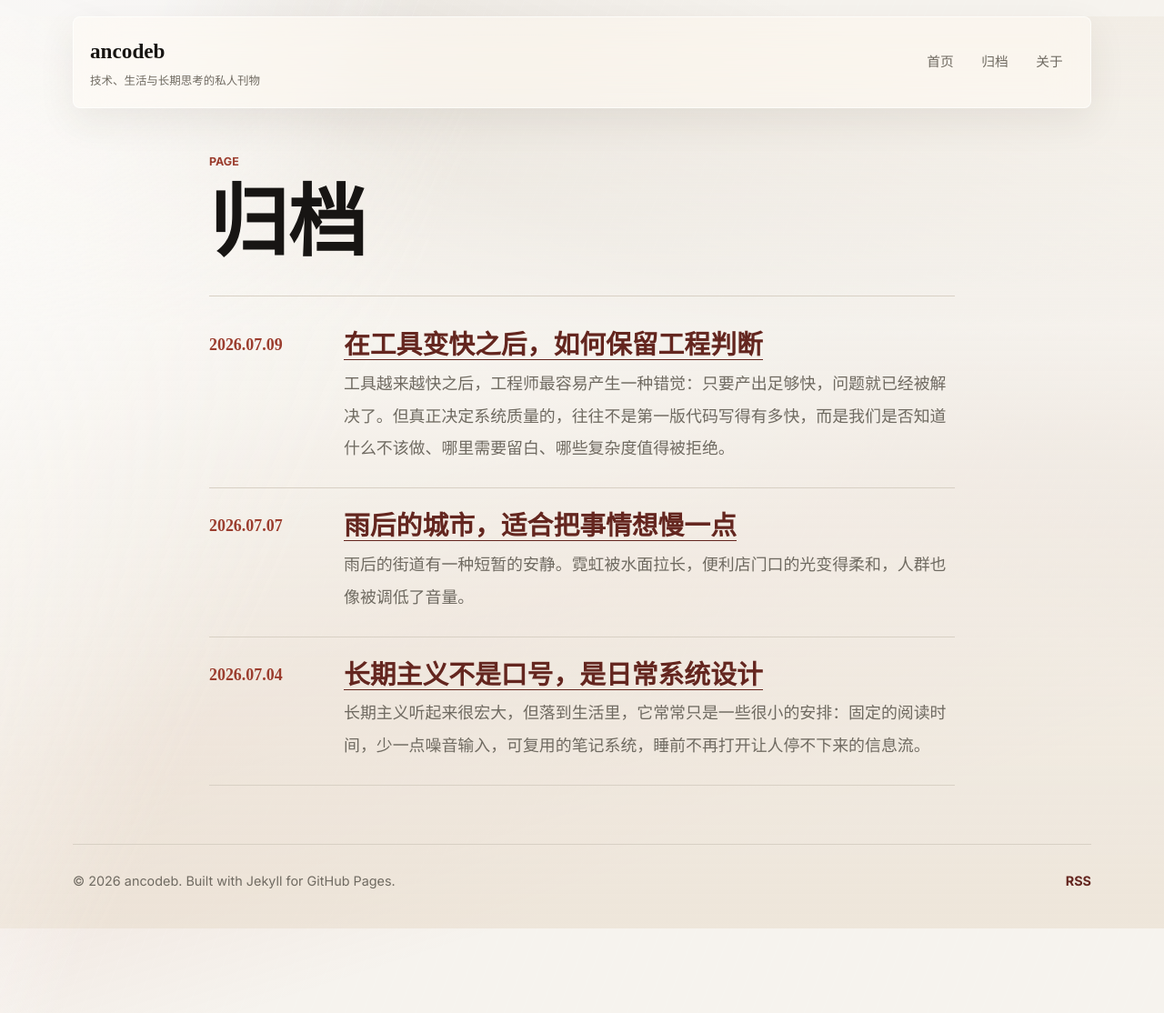
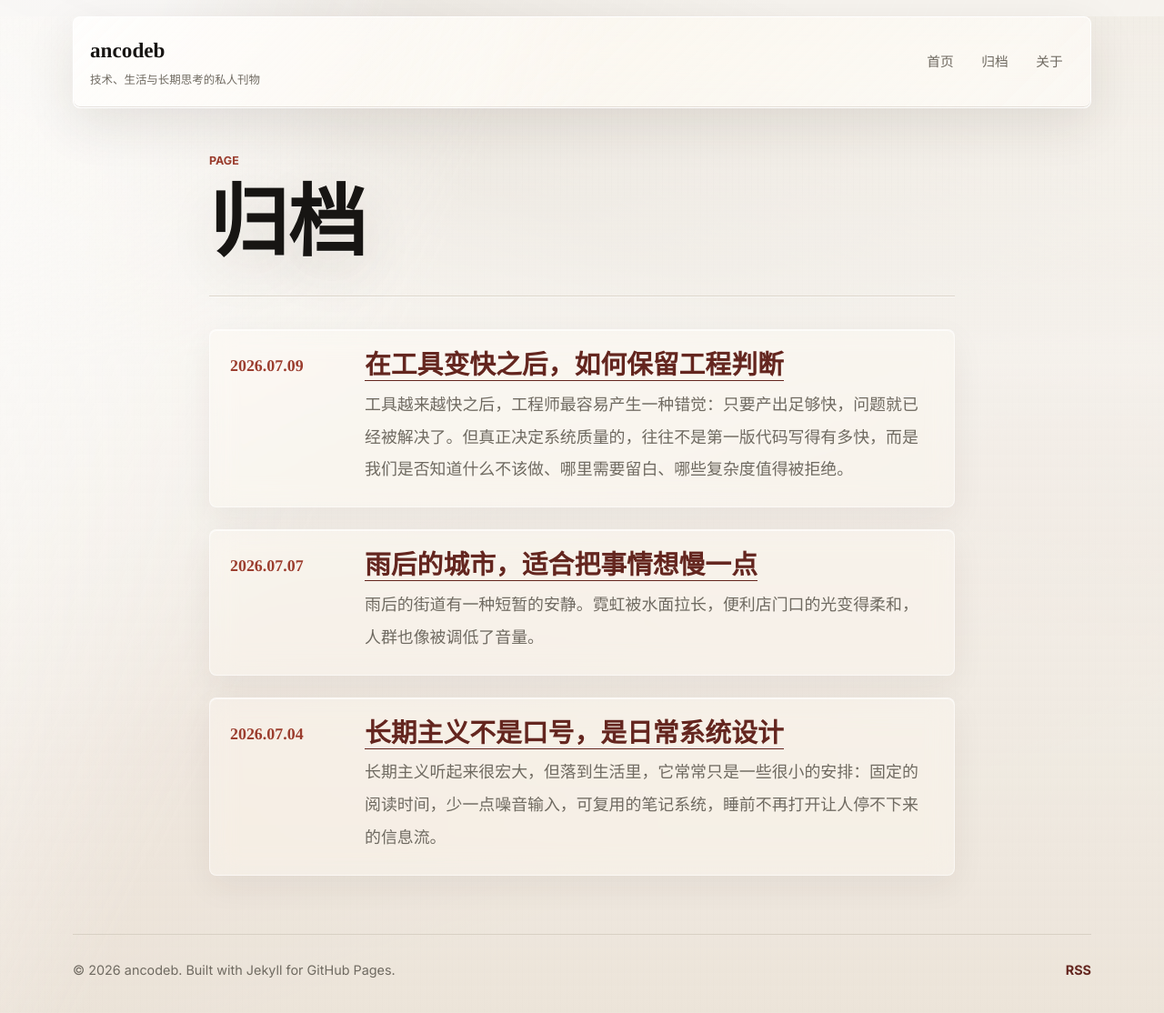
Before and after one commit to ancodeb999/ancodeb999.github.io, a Jekyll site: the page built from archive.md, in a window 1280 px wide and 1120 px high. Shown: the top 1114 px of the window at 91% size. Built offline with Jekyll 4.4.1, drawn with Linux system fonts in a browser that asks for light colours.

Commit message:
Refine premium glass texture

```diff
--- a/assets/css/main.css
+++ b/assets/css/main.css
@@ -10,7 +10,10 @@
   --glass: rgba(255, 252, 246, .68);
   --glass-strong: rgba(255, 252, 246, .82);
   --glass-line: rgba(255, 255, 255, .78);
-  --glass-shadow: 0 24px 70px rgba(64, 45, 32, .11);
+  --glass-shadow: 0 30px 90px rgba(48, 36, 27, .12), 0 8px 24px rgba(48, 36, 27, .07);
+  --edge-light: rgba(255, 255, 255, .92);
+  --edge-dark: rgba(89, 65, 49, .14);
+  --ink-soft: rgba(23, 21, 19, .72);
   --max: 1120px;
 }
 
@@ -23,6 +26,7 @@ html {
   background: var(--bg);
   font-family: Inter, "Noto Sans SC", system-ui, -apple-system, BlinkMacSystemFont, "Segoe UI", sans-serif;
   font-size: 16px;
+  text-rendering: geometricPrecision;
 }
 
 body {
@@ -31,8 +35,9 @@ body {
   margin: 0;
   overflow-x: hidden;
   background:
-    linear-gradient(115deg, rgba(255, 255, 255, .52), rgba(255, 255, 255, 0) 34%),
-    linear-gradient(180deg, rgba(236, 229, 218, .42), rgba(246, 243, 238, .88) 34%, rgba(233, 222, 207, .64));
+    linear-gradient(115deg, rgba(255, 255, 255, .58), rgba(255, 255, 255, 0) 34%),
+    linear-gradient(180deg, rgba(238, 232, 223, .48), rgba(246, 243, 238, .9) 34%, rgba(231, 221, 208, .7)),
+    repeating-linear-gradient(90deg, rgba(23, 21, 19, .018) 0 1px, transparent 1px 7px);
   line-height: 1.7;
 }
 
@@ -56,10 +61,17 @@ body::after {
   content: "";
   background:
     linear-gradient(125deg, transparent 0 18%, rgba(255, 255, 255, .3) 19%, transparent 24% 100%),
-    repeating-linear-gradient(112deg, rgba(255, 255, 255, .18) 0 1px, transparent 1px 18px);
-  opacity: .48;
+    repeating-linear-gradient(112deg, rgba(255, 255, 255, .2) 0 1px, transparent 1px 18px),
+    repeating-linear-gradient(0deg, rgba(23, 21, 19, .026) 0 1px, transparent 1px 3px);
+  mix-blend-mode: soft-light;
+  opacity: .52;
   pointer-events: none;
   animation: shimmer-drift 14s ease-in-out infinite alternate;
+}
+
+::selection {
+  color: var(--paper);
+  background: var(--accent-dark);
 }
 
 a {
@@ -78,19 +90,31 @@ a {
   position: sticky;
   top: 0;
   z-index: 10;
+  overflow: hidden;
   display: flex;
   align-items: center;
   justify-content: space-between;
   gap: 24px;
   padding: 18px 18px;
   margin-top: 18px;
-  background: rgba(255, 252, 246, .54);
-  border: 1px solid rgba(255, 255, 255, .62);
+  background:
+    linear-gradient(135deg, rgba(255, 255, 255, .7), rgba(255, 252, 246, .48) 44%, rgba(255, 255, 255, .3)),
+    rgba(255, 252, 246, .5);
+  border: 1px solid var(--edge-light);
   border-radius: 8px;
-  box-shadow: 0 14px 40px rgba(64, 45, 32, .08);
+  box-shadow: 0 18px 54px rgba(48, 36, 27, .1), inset 0 -1px 0 var(--edge-dark);
   backdrop-filter: blur(22px) saturate(140%);
   -webkit-backdrop-filter: blur(22px) saturate(140%);
   animation: rise-in .7s cubic-bezier(.22, 1, .36, 1) both;
+}
+
+.site-header::before {
+  position: absolute;
+  inset: 0;
+  content: "";
+  background: linear-gradient(105deg, transparent 0 28%, rgba(255, 255, 255, .52) 39%, transparent 52% 100%);
+  opacity: .34;
+  pointer-events: none;
 }
 
 .brand {
@@ -102,6 +126,7 @@ a {
   font-family: "Noto Serif SC", serif;
   font-size: 1.45rem;
   font-weight: 900;
+  text-shadow: 0 1px 0 rgba(255, 255, 255, .42);
 }
 
 .brand small {
@@ -152,11 +177,12 @@ a {
   z-index: -1;
   content: "";
   background:
-    linear-gradient(135deg, rgba(255, 255, 255, .42), rgba(255, 255, 255, .06) 42%, rgba(155, 61, 46, .08)),
-    linear-gradient(225deg, rgba(255, 252, 246, .18), rgba(255, 255, 255, 0));
-  border: 1px solid rgba(255, 255, 255, .52);
+    linear-gradient(135deg, rgba(255, 255, 255, .52), rgba(255, 255, 255, .08) 42%, rgba(155, 61, 46, .1)),
+    linear-gradient(225deg, rgba(255, 252, 246, .22), rgba(255, 255, 255, 0)),
+    repeating-linear-gradient(90deg, rgba(255, 255, 255, .11) 0 1px, transparent 1px 16px);
+  border: 1px solid rgba(255, 255, 255, .68);
   border-radius: 8px;
-  box-shadow: inset 0 1px 0 rgba(255, 255, 255, .82), inset 0 -18px 48px rgba(255, 255, 255, .18);
+  box-shadow: inset 0 1px 0 rgba(255, 255, 255, .9), inset 0 -22px 60px rgba(255, 255, 255, .2), 0 30px 90px rgba(48, 36, 27, .08);
   backdrop-filter: blur(16px) saturate(132%);
   -webkit-backdrop-filter: blur(16px) saturate(132%);
   animation: glass-breathe 9s ease-in-out infinite alternate;
@@ -170,6 +196,7 @@ a {
   font-weight: 700;
   letter-spacing: 0;
   text-transform: uppercase;
+  text-wrap: balance;
 }
 
 .hero h1 {
@@ -179,6 +206,8 @@ a {
   font-size: clamp(3.1rem, 8vw, 6.8rem);
   font-weight: 900;
   line-height: 1.04;
+  text-wrap: balance;
+  text-shadow: 0 1px 0 rgba(255, 255, 255, .55), 0 24px 68px rgba(48, 36, 27, .16);
   animation: rise-in .8s .08s cubic-bezier(.22, 1, .36, 1) both;
 }
 
@@ -187,17 +216,27 @@ a {
   margin: 0;
   color: var(--muted);
   font-size: 1.12rem;
+  text-wrap: pretty;
   animation: rise-in .8s .18s cubic-bezier(.22, 1, .36, 1) both;
 }
 
+.hero__note,
+.featured-card,
+.post-card,
+.post-nav a {
+  position: relative;
+  isolation: isolate;
+  overflow: hidden;
+}
+
 .hero__note {
-  position: relative;
-  overflow: hidden;
   padding: 24px;
-  background: var(--glass);
-  border: 1px solid var(--glass-line);
+  background:
+    linear-gradient(145deg, rgba(255, 255, 255, .68), rgba(255, 252, 246, .52) 48%, rgba(239, 229, 216, .46)),
+    var(--glass);
+  border: 1px solid var(--edge-light);
   border-radius: 8px;
-  box-shadow: var(--glass-shadow), inset 0 1px 0 rgba(255, 255, 255, .84);
+  box-shadow: var(--glass-shadow), inset 0 1px 0 rgba(255, 255, 255, .92), inset 0 -1px 0 var(--edge-dark);
   backdrop-filter: blur(24px) saturate(145%);
   -webkit-backdrop-filter: blur(24px) saturate(145%);
   animation: rise-in .8s .28s cubic-bezier(.22, 1, .36, 1) both;
@@ -217,6 +256,22 @@ a {
   pointer-events: none;
   transform: translateX(-12%);
   animation: liquid-sheen 7s ease-in-out infinite alternate;
+}
+
+.hero__note::after,
+.featured-card::after,
+.post-card::after,
+.post-nav a::after {
+  position: absolute;
+  inset: 1px;
+  z-index: 0;
+  content: "";
+  border-radius: 7px;
+  box-shadow:
+    inset 1px 1px 0 rgba(255, 255, 255, .82),
+    inset -1px -1px 0 rgba(89, 65, 49, .12),
+    inset 0 18px 44px rgba(255, 255, 255, .16);
+  pointer-events: none;
 }
 
 .hero__note > *,
@@ -267,20 +322,21 @@ a {
   font-family: "Noto Serif SC", serif;
   font-size: clamp(1.8rem, 4vw, 3.4rem);
   line-height: 1.15;
+  text-shadow: 0 1px 0 rgba(255, 255, 255, .48);
 }
 
 .featured-card {
-  position: relative;
-  overflow: hidden;
   display: grid;
   grid-template-columns: minmax(0, 1fr) auto;
   gap: 28px;
   align-items: end;
   padding: 34px;
-  background: var(--glass-strong);
-  border: 1px solid var(--glass-line);
+  background:
+    linear-gradient(145deg, rgba(255, 255, 255, .74), rgba(255, 252, 246, .64) 45%, rgba(235, 224, 210, .5)),
+    var(--glass-strong);
+  border: 1px solid var(--edge-light);
   border-radius: 8px;
-  box-shadow: var(--glass-shadow), inset 0 1px 0 rgba(255, 255, 255, .86);
+  box-shadow: var(--glass-shadow), inset 0 1px 0 rgba(255, 255, 255, .94), inset 0 -1px 0 var(--edge-dark);
   backdrop-filter: blur(26px) saturate(148%);
   -webkit-backdrop-filter: blur(26px) saturate(148%);
   transition: transform .28s cubic-bezier(.22, 1, .36, 1), box-shadow .28s ease, border-color .28s ease;
@@ -323,14 +379,14 @@ a {
 }
 
 .post-card {
-  position: relative;
-  overflow: hidden;
   min-height: 260px;
   padding: 28px;
-  background: var(--glass);
-  border: 1px solid var(--glass-line);
+  background:
+    linear-gradient(145deg, rgba(255, 255, 255, .64), rgba(255, 252, 246, .5) 48%, rgba(235, 224, 210, .4)),
+    var(--glass);
+  border: 1px solid var(--edge-light);
   border-radius: 8px;
-  box-shadow: 0 18px 52px rgba(64, 45, 32, .08), inset 0 1px 0 rgba(255, 255, 255, .84);
+  box-shadow: 0 24px 70px rgba(48, 36, 27, .09), inset 0 1px 0 rgba(255, 255, 255, .9), inset 0 -1px 0 var(--edge-dark);
   backdrop-filter: blur(22px) saturate(140%);
   -webkit-backdrop-filter: blur(22px) saturate(140%);
   transition: transform .28s cubic-bezier(.22, 1, .36, 1), border-color .28s ease, box-shadow .28s ease;
@@ -363,7 +419,8 @@ a {
 
 .topic-list div {
   padding-top: 18px;
-  border-top: 2px solid var(--ink);
+  border-top: 1px solid rgba(23, 21, 19, .32);
+  box-shadow: inset 0 1px 0 rgba(255, 255, 255, .45);
   transition: border-color .24s ease, transform .24s ease;
 }
 
@@ -386,6 +443,7 @@ a {
 .topic-list p {
   margin: 0;
   color: var(--muted);
+  text-wrap: pretty;
 }
 
 .page-shell,
@@ -398,7 +456,8 @@ a {
 .post-header {
   margin-bottom: 36px;
   padding-bottom: 32px;
-  border-bottom: 1px solid var(--line);
+  border-bottom: 1px solid rgba(216, 208, 196, .8);
+  box-shadow: 0 1px 0 rgba(255, 255, 255, .52);
 }
 
 .page-header h1,
@@ -407,6 +466,8 @@ a {
   font-family: "Noto Serif SC", serif;
   font-size: clamp(2.6rem, 7vw, 5.4rem);
   line-height: 1.08;
+  text-wrap: balance;
+  text-shadow: 0 1px 0 rgba(255, 255, 255, .52), 0 20px 58px rgba(48, 36, 27, .12);
 }
 
 .post-description {
@@ -437,7 +498,7 @@ a {
 }
 
 .prose {
-  color: #25211d;
+  color: var(--ink-soft);
   font-family: "Noto Serif SC", serif;
   font-size: 1.12rem;
   line-height: 2;
@@ -467,8 +528,13 @@ a {
   display: grid;
   grid-template-columns: 120px minmax(0, 1fr);
   gap: 28px;
-  padding-bottom: 24px;
-  border-bottom: 1px solid var(--line);
+  padding: 22px;
+  background: rgba(255, 252, 246, .38);
+  border: 1px solid rgba(255, 255, 255, .58);
+  border-radius: 8px;
+  box-shadow: inset 0 1px 0 rgba(255, 255, 255, .68), 0 12px 36px rgba(48, 36, 27, .06);
+  backdrop-filter: blur(14px) saturate(126%);
+  -webkit-backdrop-filter: blur(14px) saturate(126%);
 }
 
 .archive-item time {
@@ -498,13 +564,13 @@ a {
 }
 
 .post-nav a {
-  position: relative;
-  overflow: hidden;
   display: grid;
   gap: 4px;
   padding: 18px;
-  background: var(--glass);
-  border: 1px solid var(--glass-line);
+  background:
+    linear-gradient(145deg, rgba(255, 255, 255, .64), rgba(255, 252, 246, .5)),
+    var(--glass);
+  border: 1px solid var(--edge-light);
   border-radius: 8px;
   box-shadow: 0 14px 42px rgba(64, 45, 32, .08), inset 0 1px 0 rgba(255, 255, 255, .84);
   backdrop-filter: blur(20px) saturate(138%);
```
